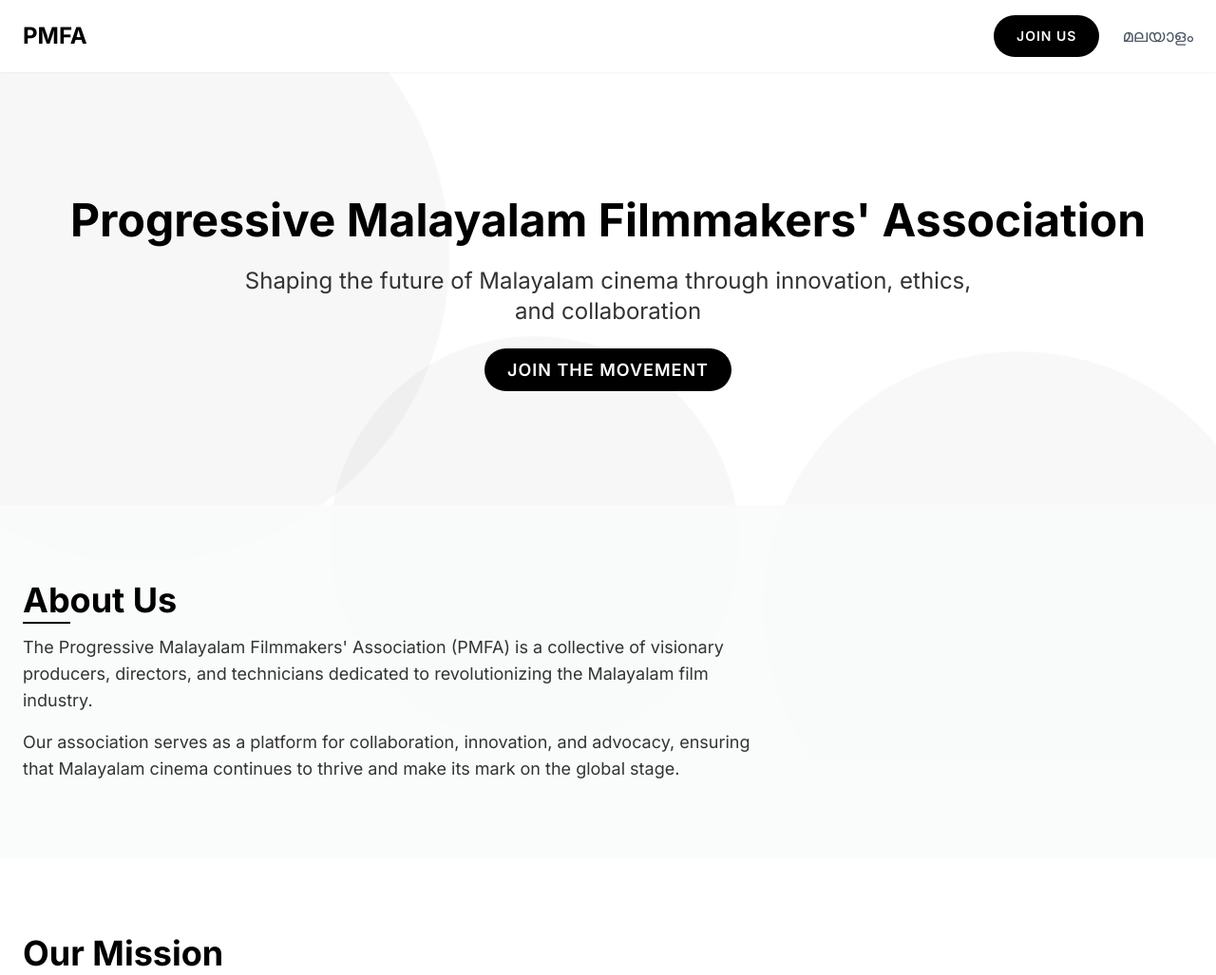
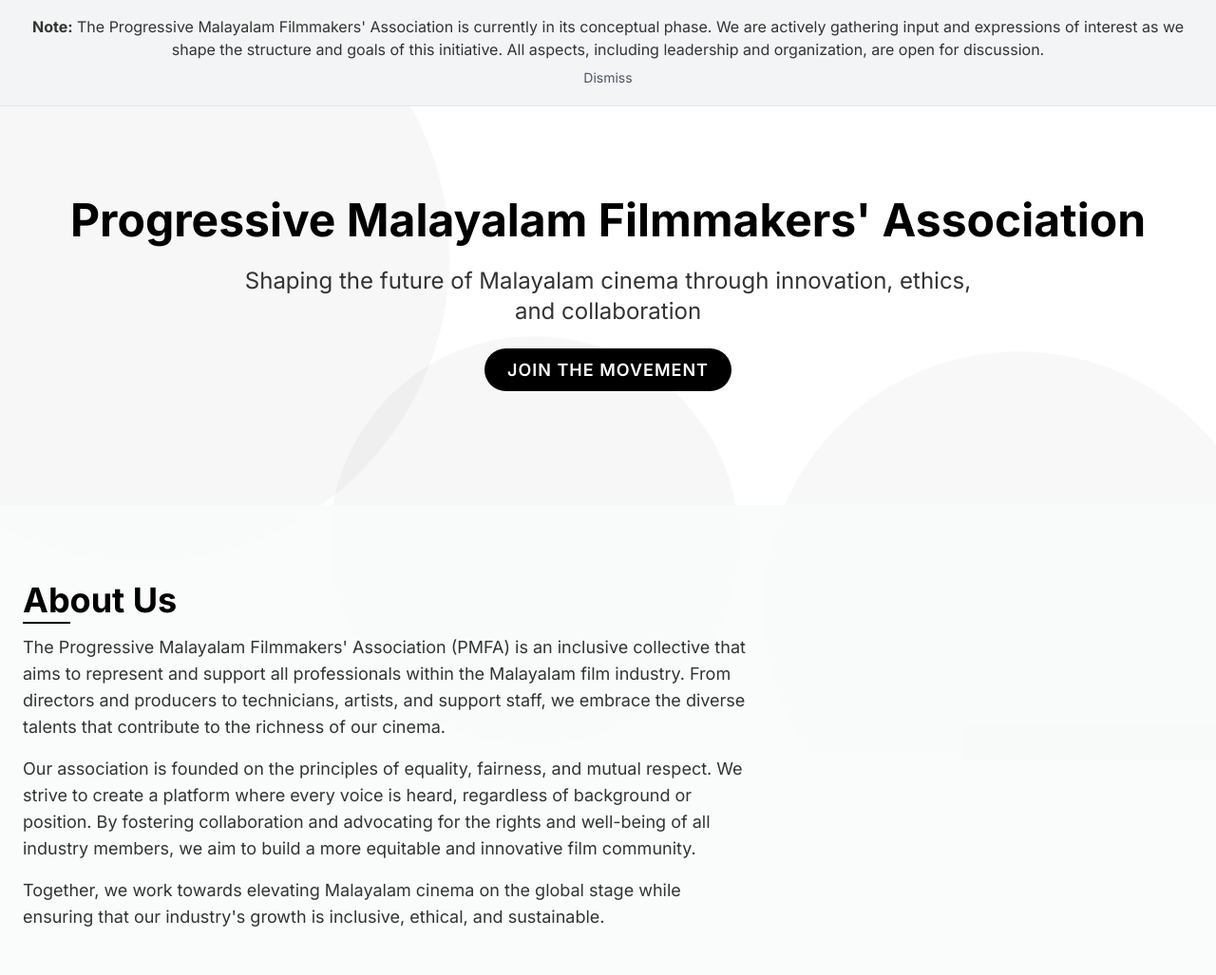
Before and after one commit to PMFAssociation/pmfassociation.github.io, a plain HTML site: page index.html in a window 1280 px wide. Shown: the top 1027 px of the page at 95% size. Drawn offline with nearby package versions, Linux system fonts and the light colour scheme.

Commit message:
Update the design.

```diff
--- a/index.html
+++ b/index.html
@@ -99,6 +99,24 @@
             }
         }
 
+        /* Dismissible message styles */
+        .dismissible-message {
+            position: fixed;
+            top: 0;
+            left: 0;
+            right: 0;
+            background-color: #f3f4f6;
+            border-bottom: 1px solid #e5e7eb;
+            padding: 1rem;
+            text-align: center;
+            z-index: 50;
+            transition: transform 0.3s ease-in-out;
+        }
+
+        .dismissible-message.hidden {
+            transform: translateY(-100%);
+        }
+
         @media (max-width: 640px) {
             .btn-primary {
                 padding: 10px 20px;
@@ -112,6 +130,13 @@
         <div class="swirl" style="width: 600px; height: 600px; background-color: #000; left: -10%; top: -10%;"></div>
         <div class="swirl" style="width: 500px; height: 500px; background-color: #222; right: -5%; bottom: -5%;"></div>
         <div class="swirl" style="width: 400px; height: 400px; background-color: #111; left: 30%; top: 40%;"></div>
+    </div>
+
+    <div id="dismissibleMessage" class="dismissible-message">
+        <p class="text-sm sm:text-base">
+            <strong>Note:</strong> The Progressive Malayalam Filmmakers' Association is currently in its conceptual phase. We are actively gathering input and expressions of interest as we shape the structure and goals of this initiative. All aspects, including leadership and organization, are open for discussion.
+        </p>
+        <button id="closeMessage" class="mt-2 text-sm font-medium text-gray-600 hover:text-gray-900">Dismiss</button>
     </div>
 
     <header class="bg-white bg-opacity-90 shadow-sm fixed w-full z-10">
@@ -137,8 +162,9 @@
             <div class="container mx-auto px-4 sm:px-6">
                 <h2 class="text-3xl sm:text-4xl font-bold mb-8 section-title animate-fade-in">About Us</h2>
                 <div class="animate-fade-in max-w-3xl">
-                    <p class="mb-4">The Progressive Malayalam Filmmakers' Association (PMFA) is a collective of visionary producers, directors, and technicians dedicated to revolutionizing the Malayalam film industry.</p>
-                    <p>Our association serves as a platform for collaboration, innovation, and advocacy, ensuring that Malayalam cinema continues to thrive and make its mark on the global stage.</p>
+                    <p class="mb-4">The Progressive Malayalam Filmmakers' Association (PMFA) is an inclusive collective that aims to represent and support all professionals within the Malayalam film industry. From directors and producers to technicians, artists, and support staff, we embrace the diverse talents that contribute to the richness of our cinema.</p>
+                    <p>Our association is founded on the principles of equality, fairness, and mutual respect. We strive to create a platform where every voice is heard, regardless of background or position. By fostering collaboration and advocating for the rights and well-being of all industry members, we aim to build a more equitable and innovative film community.</p>
+                    <p class="mt-4">Together, we work towards elevating Malayalam cinema on the global stage while ensuring that our industry's growth is inclusive, ethical, and sustainable.</p>
                 </div>
             </div>
         </section>
@@ -197,6 +223,11 @@
 
         window.addEventListener('scroll', animateOnScroll);
         window.addEventListener('load', animateOnScroll);
+
+        // Dismissible message functionality
+        document.getElementById('closeMessage').addEventListener('click', function() {
+            document.getElementById('dismissibleMessage').classList.add('hidden');
+        });
     </script>
 </body>
 </html>
```
